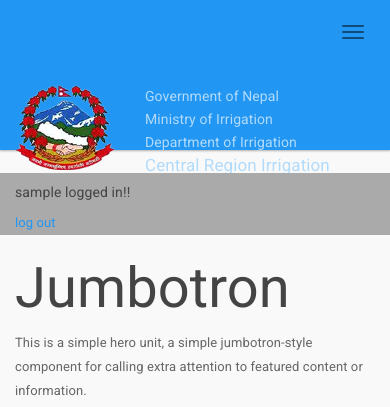
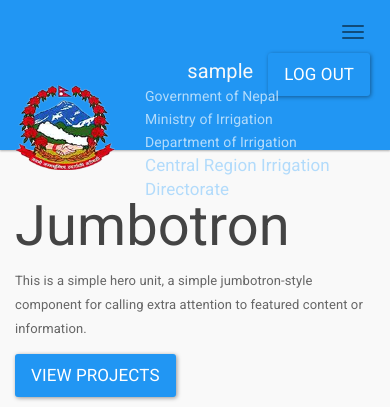
Before and after one commit to basnetbik/irrigation, a CodeIgniter app: page /database/ in a window 390 px wide; the page is wider, and only the part inside the window is pictured. Shown: the top 407 px of that part. Run offline with CodeIgniter, Linux system fonts and the light colour scheme; the visitor is signed in with stand-in values (Sample User, id 1); tables that the repository leaves empty or names only in its code hold one stand-in row (values such as "Sample post"); some libraries are stand-ins or nearby versions.

Commit message:
admin header style

```diff
--- a/application/views/admin/header.php
+++ b/application/views/admin/header.php
@@ -1,4 +1,4 @@
-<div class="col-lg-12 col-xs-12" style="background-color: #aaa; float:right;">
-    <h6> <?php echo $admin ?> logged in!! </h6>
-    <a href="<?php echo site_url('logout')?>">log out</a>
+<div class="login">
+    <div style=" float: left; color: #f9f9f9; font-size: 20px;"><?php echo $admin ?> </div>
+    <div style=" float: left; margin-left: 15px;"> <a class="btn btn-primary btn-lg" href="<?php echo site_url('logout')?>">Log Out</a> </div>
 </div>
--- a/static/css/custom.css
+++ b/static/css/custom.css
@@ -49,3 +49,13 @@ label.col-lg-2.control-label{
     background-color: rgba(240, 237, 229, 0.25);
     border: solid 1px rgba(223, 219, 212, 0.12);
 }
+
+.login{
+    margin-right:20px;
+    float: right;
+    margin-top: -120px;
+}
+
+.navbar{
+    position: inherit;
+}
```
